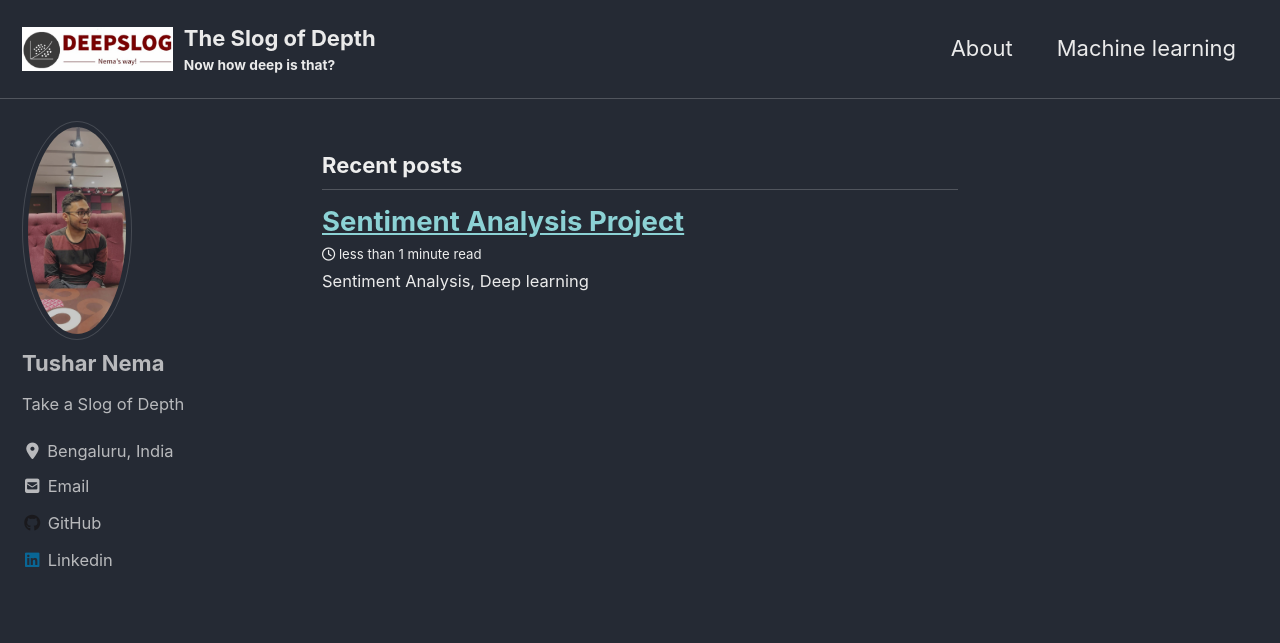
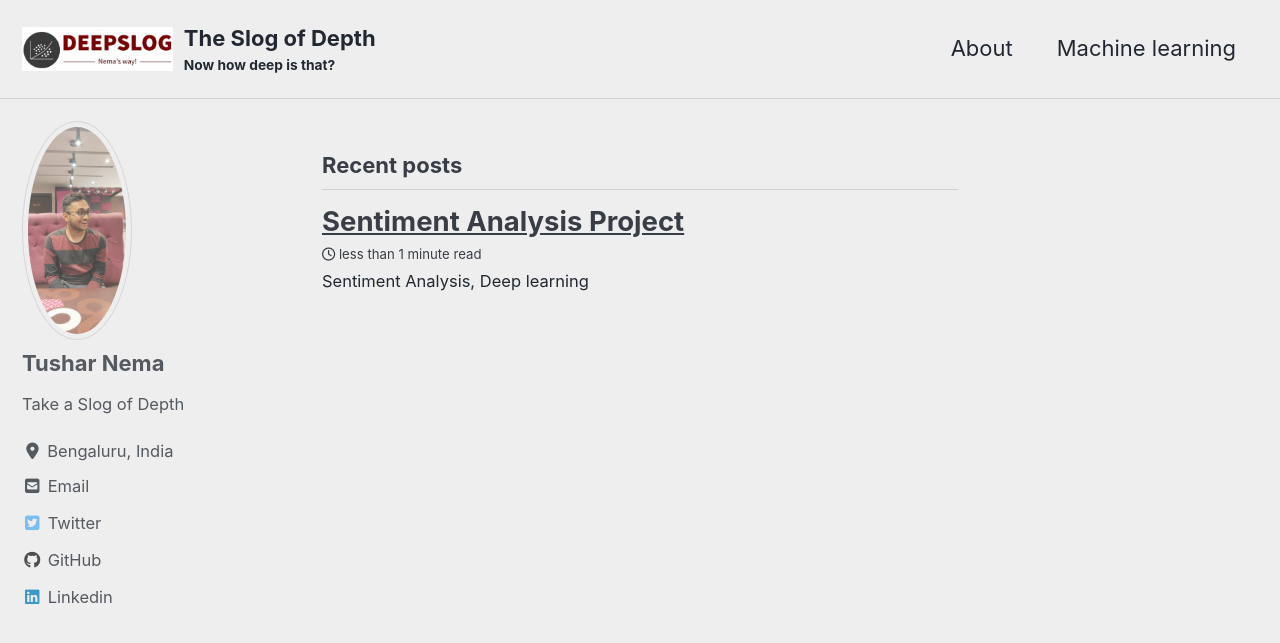
Before and after one commit to tusharnema/tusharnema.github.io, a Jekyll site: the page built from index.html, in a window 1280 px wide and 900 px high. Shown: the top 643 px of the window. Built offline with Jekyll 4.4.1, drawn with Linux system fonts in a browser that asks for light colours; cached includes are drawn as plain includes; nearby versions of some CDN libraries; the list of posts is cut into pages by our own code.

Commit message:
Update _config.yml

```diff
--- a/_config.yml
+++ b/_config.yml
@@ -12,7 +12,7 @@
 
 #   theme                    : "minimal-mistakes-jekyll"
 # remote_theme           : "mmistakes/minimal-mistakes"
-minimal_mistakes_skin    : "dark" # "air", "aqua", "contrast", "dark", "dirt", "neon", "mint", "plum", "sunrise"
+minimal_mistakes_skin    : "air" # "air", "aqua", "contrast", "dark", "dirt", "neon", "mint", "plum", "sunrise"
 
 # Site Settings
 locale                   : "en-US"
@@ -107,7 +107,7 @@
       # url: "https://your-website.com"
     - label: "Twitter"
       icon: "fab fa-fw fa-twitter-square"
-      # url: "https://twitter.com/"
+      url: https://twitter.com/nema_tushar
     - label: "Facebook"
       icon: "fab fa-fw fa-facebook-square"
       # url: "https://facebook.com/"
```
